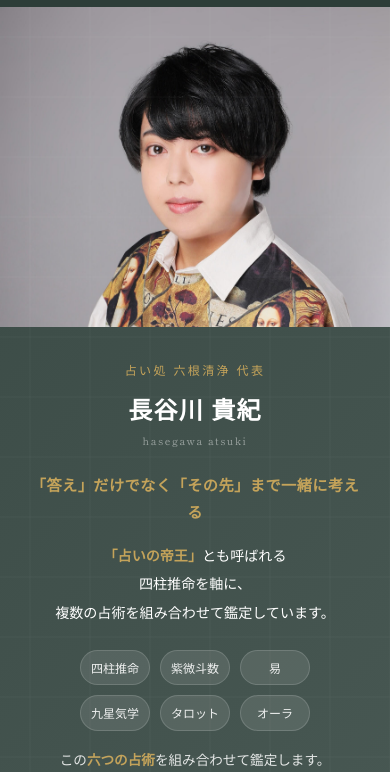
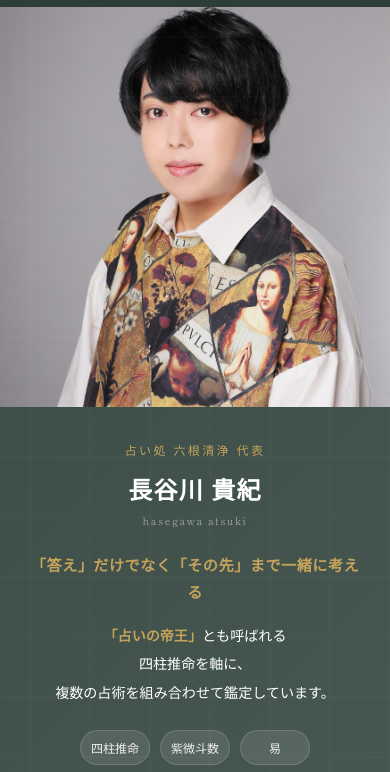
Before and after one commit to haseatsu114514-dot/uranai_rokkon, a plain HTML site: page about.html in a window 390 px wide. Shown: the part 53-825 px from the top of the page. Drawn offline with Linux system fonts and the light colour scheme; no server answers.

Commit message:
Update about.html

```diff
--- a/about.html
+++ b/about.html
@@ -732,8 +732,9 @@
                 min-height: auto;
             }
             .profile-hero-photo {
-                height: 320px;
-                object-position: center top;
+                height: 400px;
+                object-fit: cover;
+                object-position: center 25%;
             }
             .profile-hero-content {
                 padding: 32px 24px 40px;
```
